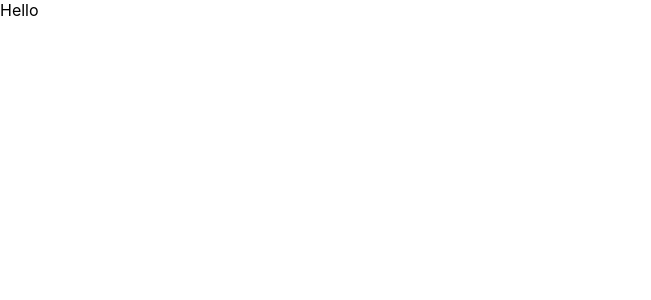
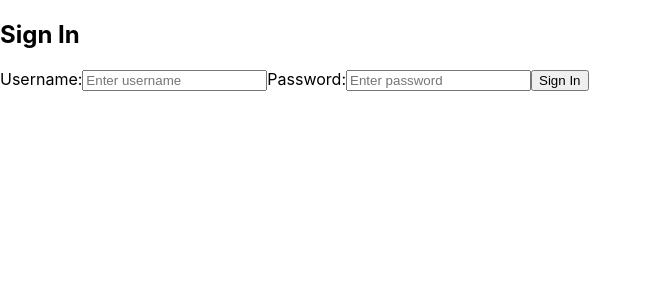
Before and after one commit to ravimanchi0321/E-comm-Dashboard, a React (Create React App) app: page / in a window 1280 px wide. Shown: the top 300 px of the page, without its empty margins (0-651 px from the left). Built offline with nearby package versions, Linux system fonts and the light colour scheme.

Commit message:
added basic signin page and landing pages with routing and username and paswword

```diff
--- a/src/App.js
+++ b/src/App.js
@@ -1,10 +1,8 @@
-import './App.css';
+import RouteStack from "./Routes/RouteStack";
 
 function App() {
   return (
-    <div className="App">
-      <span>Hello</span>
-    </div>
+    <RouteStack/>
   );
 }
 
--- /dev/null
+++ b/src/Pages/GirishLandingPage.js
@@ -0,0 +1,8 @@
+import React from "react";
+
+const GirisLandingPage = () => {
+    return (
+        <span>This is Girish Landing Page</span>
+    );
+};
+export default GirisLandingPage;
--- /dev/null
+++ b/src/Pages/RaviLandingPage.js
@@ -0,0 +1,8 @@
+import React from "react";
+
+const RaviLandingPage = () => {
+    return (
+        <span>This is Ravi Laniding Page</span>
+    );
+};
+export default RaviLandingPage;
--- /dev/null
+++ b/src/Pages/SignInPage.js
@@ -0,0 +1,56 @@
+import React, { useState } from "react";
+import { useNavigate } from "react-router-dom";
+import "../Styles/SignInPage.css"
+
+const SignInPage = () => {
+    const [userName, setUserName] = useState("");
+    const [password, setPassword] = useState("");
+    const [error, setError] = useState("");
+    const navigate = useNavigate();
+
+    const users = [
+        { userName: "Ravi", password: "Ravi123", route: "/RaviPage" },
+        { userName: "Girish", password: "Girish123", route: "/GirishPage" },
+        { userName: "Vamshi", password: "Vamshi123", route: "/VamshiPage" },
+    ]
+
+    const handlSignIn = () => {
+        const user = users.find(
+            (user)=> user.userName === userName && user.password === password
+        );
+
+        if (user){
+            navigate(user.route);
+        }else{
+            setError("Invaild credentials");
+        }
+    };
+    return (
+        <div className="signin-container">
+            <h2>Sign In</h2>
+            <div className="signin-form" style={{display:"table"}}>
+                <label htmlFor="username">Username:</label>
+                <input
+                    type="text"
+                    id="username"
+                    value={userName}
+                    onChange={(e) => setUserName(e.target.value)}
+                    placeholder="Enter username"
+                />
+                <label htmlFor="password">Password:</label>
+                <input
+                    type="password"
+                    id="password"
+                    value={password}
+                    onChange={(e) => setPassword(e.target.value)}
+                    placeholder="Enter password"
+                />
+                {error && <p className="error">{error}</p>}
+                <button className="signin-btn" onClick={handlSignIn}>
+                    Sign In
+                </button>
+            </div>
+        </div>
+    );
+};
+export default SignInPage;
--- /dev/null
+++ b/src/Pages/VamshiLandingPage.js
@@ -0,0 +1,8 @@
+import React from "react";
+
+const VamshiLandingPage = () => {
+    return (
+        <span>This is Vamshi Landing Page</span>
+    );
+};
+export default VamshiLandingPage;
--- /dev/null
+++ b/src/Routes/RouteStack.js
@@ -0,0 +1,20 @@
+import React from "react";
+import { BrowserRouter, Routes, Route } from "react-router-dom";
+import SignInPage from "../Pages/SignInPage";
+import RaviLandingPage from "../Pages/RaviLandingPage";
+import GirisLandingPage from "../Pages/GirishLandingPage";
+import VamshiLandingPage from "../Pages/VamshiLandingPage";
+
+const RouteStack = () => {
+    return (
+        <BrowserRouter>
+            <Routes>
+                <Route path="/" element={<SignInPage />}></Route>
+                <Route path="RaviPage" element={<RaviLandingPage />}></Route>
+                <Route path="GirishPage" element={<GirisLandingPage />}></Route>
+                <Route path="VamshiPage" element={<VamshiLandingPage />}></Route>
+            </Routes>
+        </BrowserRouter>
+    );
+};
+export default RouteStack;
```
Also changed, not shown: src/Styles/SignInPage.css (added).
